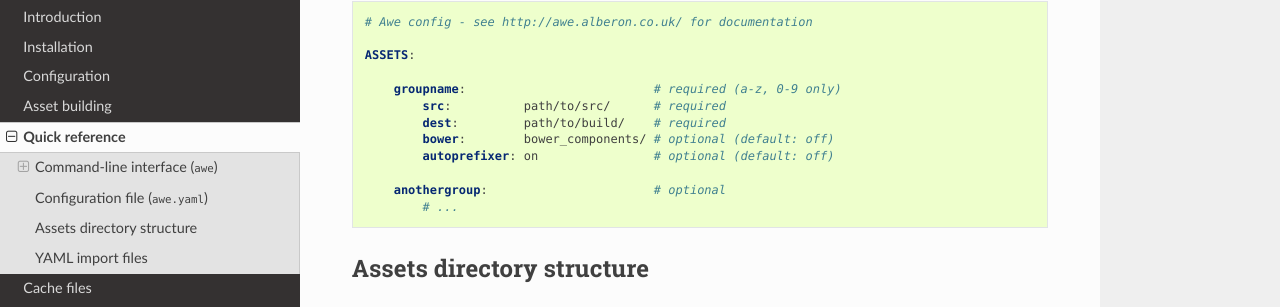
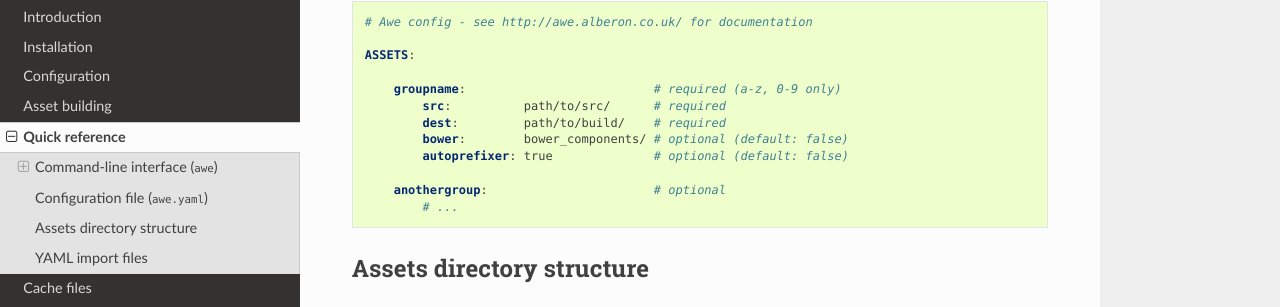
Before and after one commit to alberon/awe, a Sphinx documentation site: the page built from docs/reference.rst, in a window 1280 px wide and 900 px high, scrolled down 886 px. Shown: the part 128-435 px from the top of the window. Built offline with Sphinx 7.4.7 and the Read the Docs theme 2.0.0, drawn with Linux system fonts in a browser that asks for light colours.

```diff
--- a/docs/config.rst
+++ b/docs/config.rst
@@ -42,8 +42,8 @@ The file is in `YAML <http://yaml.org/>`_ format. This is similar in purpose to
         default:
             src:        www/wp-content/themes/mytheme/src/
             dest:       www/wp-content/themes/mytheme/build/
-            bower:      off
-            sourcemaps: on
+            bower:      false
+            sourcemaps: true
 
 Note how indentation is used to determine the structure, similar to Python and CoffeeScript, and strings do not need to be quoted. It also supports real comments, unlike JSON.
 
--- a/docs/reference.rst
+++ b/docs/reference.rst
@@ -62,8 +62,8 @@ These commands can only be run from a directory containing an ``awe.yaml`` confi
         groupname:                          # required (a-z, 0-9 only)
             src:          path/to/src/      # required
             dest:         path/to/build/    # required
-            bower:        bower_components/ # optional (default: off)
-            autoprefixer: on                # optional (default: off)
+            bower:        bower_components/ # optional (default: false)
+            autoprefixer: true              # optional (default: false)
 
         anothergroup:                       # optional
             # ...
```
Also changed, not shown: docs/assets.rst (+9 -9 lines), 1 other file.
